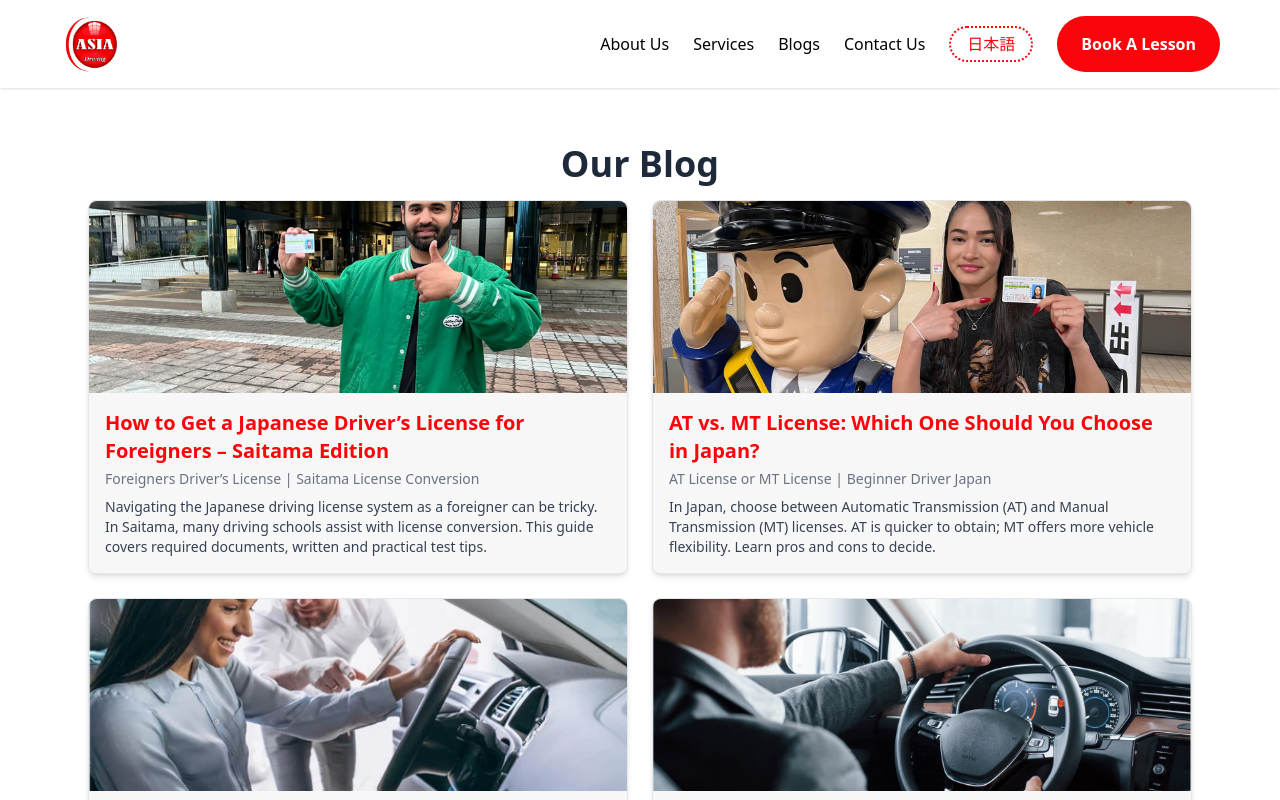
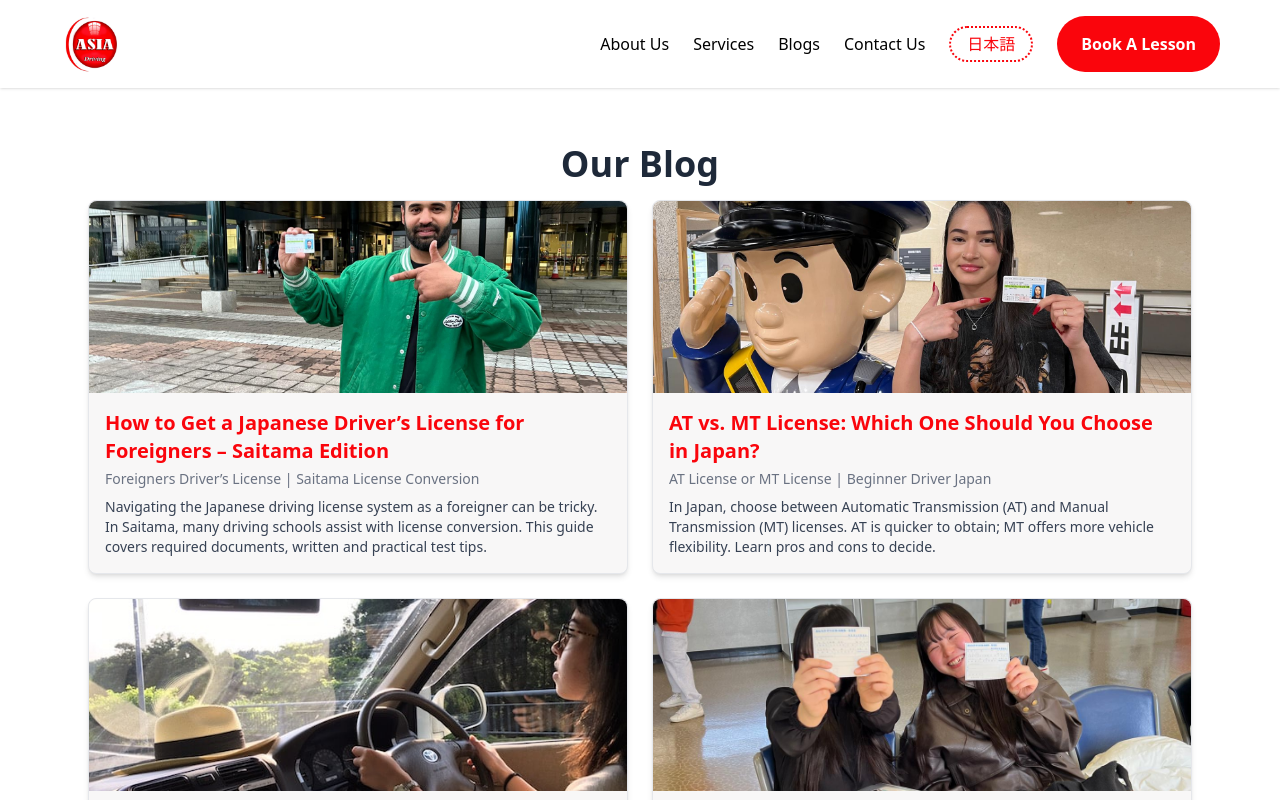
Before and after one commit to XumoyunObid/driving_school, a React (Vite) app: page /blogs in a window 1280 px wide. Shown: the top 800 px of the page. Built offline with nearby package versions, Linux system fonts and the light colour scheme.

Commit message:
blog details

```diff
--- a/src/Pages/Blogs/BlogDetail.jsx
+++ b/src/Pages/Blogs/BlogDetail.jsx
@@ -12,12 +12,11 @@ const posts = {
       image: "/image6.jpeg",
       alt: "Foreigners converting license in Japan",
       content: [
-        `Obtaining a Japanese driver's license as a foreigner can feel overwhelming. In Saitama, dedicated driving schools offer support for license conversion (外国免許切替).`,
-        `**Step 1: Document Preparation** – Gather your valid foreign license, passport, residence card, and translation certificate from JAF or authorized translator.`,
-        `**Step 2: Written Test** – Most schools provide bilingual study materials. Focus on road signs and local traffic rules.`,
-        `**Step 3: Practical Lessons** – Take driving lessons in AT or MT vehicles. Instructors will guide you through local road conditions and test routes.`,
-        `**Step 4: Final Exams** – Pass both the practical exam at the licensing center and the final classroom session.`,
-        `With proper preparation and support from Saitama driving schools, you can smoothly convert your license and hit the road confidently!`,
+        `Obtaining a Japanese driver's license as a foreigner can feel overwhelming, especially if you're new to the country and unfamiliar with the system. In Saitama, however, there are dedicated driving schools that specialize in helping non-Japanese residents with the license conversion process (外国免許切替). These schools offer guidance in English and other languages, making the experience smoother and less stressful.`,
+        `**Step 1: Document Preparation** – To begin the process, gather essential documents such as your valid foreign driver's license, passport, residence card (在留カード), and a certified translation of your license from JAF (Japan Automobile Federation) or an authorized translation agency. These are mandatory for submitting your application at the licensing center. Be sure to double-check expiration dates and make copies of all documents.`,
+        `**Step 2: Written Test** – The written exam focuses on Japanese traffic rules and signage. Many Saitama driving schools provide bilingual textbooks, practice quizzes, and mock exams to prepare students. Be sure to study the shapes and meanings of road signs and understand local safety laws. Keywords to focus on include "road signs in Japan," "bilingual driving exam," and "Japanese traffic rules."`,
+        `**Step 3: Practical Lessons** – After passing the written test, enroll in driving lessons using Automatic Transmission (AT) or Manual Transmission (MT) vehicles. Instructors guide students through local roads, simulated test routes, and specific scenarios like hill starts or emergency braking. These lessons build your confidence in handling real traffic in Japan.`,
+        `**Step 4: Final Exams** – At the end of your training, you'll take the official practical driving exam at the prefectural licensing center. You'll also attend a final classroom session covering safety procedures. With proper preparation and support from Saitama driving schools, you can smoothly convert your license and hit the road confidently!`,
       ],
     },
     {
@@ -26,37 +25,45 @@ const posts = {
       image: "/image1.jpeg",
       alt: "AT vs MT driving license in Japan",
       content: [
-        `In Japan, you choose between Automatic Transmission (AT) and Manual Transmission (MT) licenses.`,
-        `**AT License** – Easier lessons, shorter course, recommended for city driving and beginners.`,
-        `**MT License** – Allows driving both manual and automatic cars; ideal if you plan to rent varied vehicles.`,
-        `Consider your future needs: if you want flexibility, invest extra time for MT; otherwise AT is efficient.`,
+        `In Japan, you choose between two types of driving licenses: Automatic Transmission (AT) and Manual Transmission (MT). Each has pros and cons depending on your lifestyle, driving goals, and future plans.`,
+        `**AT License** – Easier to obtain, requiring fewer lessons and a shorter course. It's ideal for beginners, people who only plan to drive in urban areas, or those who want to get a license quickly. Most rental and city cars in Japan are automatic, so this license covers common use cases.`,
+        `**MT License** – More comprehensive and versatile. An MT license allows you to drive both manual and automatic cars, giving you greater flexibility. It’s useful if you expect to drive in rural areas, work in logistics or delivery, or plan to rent a car abroad where manuals are more common.`,
+        `**Conclusion** – If you want convenience and speed, go for AT. If you seek versatility and future-proofing your options, invest in the MT course. Driving schools in Saitama offer both courses with experienced instructors and flexible scheduling.`,
       ],
     },
     {
       id: "driving-school",
       title: "5 Tips for Choosing the Best Driving School in Saitama",
-      image: "/service4.webp",
+      image: "/image2.jpg",
       alt: "Choosing a driving school in Saitama",
       content: [
-        `Selecting the right driving school makes all the difference. Here are 5 tips for Saitama:`,
-        `1. Multilingual Instructors – Support in English, Chinese, or other languages.`,
-        `2. Flexible Scheduling – Evening/weekend classes to fit your timetable.`,
-        `3. Reputation – Read online reviews and ask for alumni feedback.`,
-        `4. Vehicle Types – Ensure they offer both AT and MT cars.`,
-        `5. Pricing & Bonuses – Look for transparent pricing and periodic discounts.`,
+        `Choosing the right driving school is key to getting your Japanese license efficiently and confidently. Saitama has several options, but it's important to compare them before enrolling.`,
+        `1. **Multilingual Instructors** – Look for schools with instructors who speak English, Chinese, or other languages. Clear communication helps you learn better and faster.`,
+        `2. **Flexible Scheduling** – Find a school that offers classes during evenings, weekends, or holidays. This flexibility is essential for working professionals and students.`,
+        `3. **Reputation & Reviews** – Check online reviews on Google Maps or social media, and ask for feedback from previous students. A school with a solid reputation is more likely to provide quality instruction.`,
+        `4. **Vehicle Options** – Ensure the school provides both AT and MT cars. This lets you choose the type of license that suits your needs.`,
+        `5. **Transparent Pricing** – Watch out for hidden costs. Compare fees, ask about retake charges, and look for seasonal promotions or referral bonuses.`,
+        `By considering these factors, you’ll find a reliable driving school in Saitama that fits your goals, budget, and schedule.`,
       ],
     },
     {
       id: "cost-guide",
       title:
         "Complete Guide to Cost, Duration & Steps for Getting a Driver’s License in Japan",
-      image: "/service2.avif",
+      image: "/image5.jpeg",
       alt: "Cost and steps to get a license in Japan",
       content: [
-        `Wondering about cost and duration? Typical Saitama driving school fees range from ¥200,000 to ¥300,000 for AT courses.`,
-        `**Duration** – 2 to 3 months on average, depending on lesson frequency.`,
-        `**Steps**: 1) Enrollment & Eye Test, 2) Classroom Lectures, 3) Practical Lessons, 4) Mock Exams, 5) Final Practical & Written Exams.`,
-        `Budget for extra fees: license center fees (~¥5,000) and translation service (~¥3,000).`,
+        `Are you wondering how much it costs to get a Japanese driver's license and how long the process takes? Here's a complete guide for those planning to attend driving school in Saitama.`,
+        `**Typical Cost** – The price for an Automatic Transmission (AT) license course ranges from ¥200,000 to ¥300,000. Manual Transmission (MT) courses may be slightly more expensive. This cost usually includes enrollment, lessons, exams, and materials.`,
+        `**Average Duration** – Most students complete the process in 2 to 3 months, depending on lesson frequency and personal schedule. Intensive courses may shorten this period, but flexibility is key.`,
+        `**Steps Involved**:
+        1) Eye test and school registration
+        2) Classroom lectures on traffic laws
+        3) Practical driving lessons
+        4) Internal mock tests
+        5) Final written and practical exams at the licensing center`,
+        `**Additional Expenses** – Budget extra for translation services (~¥3,000) and licensing center fees (~¥5,000). Some students also pay for extra practice lessons or retakes.`,
+        `Driving schools in Saitama often run promotions and payment plans, so shop around to find the best value. With preparation and persistence, you’ll earn your Japanese license and drive confidently in no time.`,
       ],
     },
   ],
@@ -67,12 +74,11 @@ const posts = {
       image: "/image6.jpeg",
       alt: "外国人の日本免許切替",
       content: [
-        `外国人が日本の運転免許を取得するのは簡単ではありません。埼玉県内の教習所では外国免許切替をサポートしています。`,
-        `**ステップ1：書類準備** – 外国免許、パスポート、在留カード、JAF翻訳証明書を用意。`,
-        `**ステップ2：学科試験** – 教習所が提供する日本語／英語の教材で勉強。標識と交通ルールが重要。`,
-        `**ステップ3：実技教習** – ATまたはMT車で練習。試験コースや地元の道路状況に慣れるまで指導。`,
-        `**ステップ4：卒業検定** – 運転免許センターでの実技試験と最後の教習修了。`,
-        `これらのステップを踏めば、埼玉でスムーズに免許切替が完了します！`,
+        `外国人が日本で運転免許を取得するのは、特に制度や手順に慣れていない場合には大変に感じられるかもしれません。しかし、埼玉県内には外国人向けに特化した教習所があり、英語など多言語に対応して丁寧にサポートしてくれるため、スムーズに進められます。`,
+        `**ステップ1：書類準備** – 有効な外国免許証、パスポート、在留カード（レジデンスカード）、およびJAFまたは認定翻訳業者による免許証の翻訳証明書を準備します。これらは運転免許センターでの手続きに必要不可欠です。`,
+        `**ステップ2：学科試験** – 日本の交通ルールや標識に関する基礎知識が問われます。埼玉の教習所では、日本語と英語のテキストや模擬試験を提供しており、効率的に学習できます。特に道路標識と優先ルールの理解が重要です。`,
+        `**ステップ3：実技教習** – 学科試験合格後、ATまたはMT車での運転練習が始まります。インストラクターが地元の道路や試験コースに沿って丁寧に指導し、急ブレーキや坂道発進といった実践的な運転スキルを身につけることができます。`,
+        `**ステップ4：卒業検定** – 教習が完了すると、運転免許センターで実技試験を受けます。また、交通安全に関する最終講習も実施されます。埼玉の教習所のサポートを受ければ、自信を持って免許取得に臨めます。`,
       ],
     },
     {
@@ -81,36 +87,42 @@ const posts = {
       image: "/image1.jpeg",
       alt: "ATとMT免許の違い",
       content: [
-        `日本ではAT免許とMT免許の2種類があります。`,
-        `**AT免許** – 短期間で取得でき、市街地運転に最適。`,
-        `**MT免許** – すべての車種を運転可能。将来の選択肢を広げたい人向け。`,
-        `自分のライフスタイルに合わせて選びましょう。`,
+        `日本で運転免許を取得する際には、AT（オートマ）とMT（マニュアル）の2種類から選ぶ必要があります。それぞれの特徴を理解して、自分に合ったものを選びましょう。`,
+        `**AT免許** – 操作が簡単で、取得までの期間が短くて済みます。市街地での運転や初心者に向いており、通勤や買い物などの日常使いにも最適です。`,
+        `**MT免許** – マニュアル車とオートマ車の両方を運転できます。将来的に地方での運転や、物流関係の仕事、海外での運転を考えている方にはMTがおすすめです。`,
+        `**まとめ** – 都会での生活や手軽さを重視するならAT、運転スキルの幅を広げたいならMTを選びましょう。埼玉の教習所ではどちらにも対応しています。`,
       ],
     },
     {
       id: "driving-school",
       title: "埼玉で人気の自動車教習所を選ぶ5つのポイント",
-      image: "/service4.webp",
+      image: "/image2.jpg",
       alt: "埼玉の教習所の選び方",
       content: [
-        `教習所選びは免許取得の要です。埼玉で押さえる5つのポイント：`,
-        `1. 多言語インストラクター – 英語、中国語対応の有無。`,
-        `2. 柔軟なスケジュール – 仕事帰りや週末に受講可能か。`,
-        `3. 口コミ・評判 – 卒業生の声をチェック。`,
-        `4. 車種ラインナップ – AT／MT両方対応か。`,
-        `5. 価格透明性 – 追加費用がないか確認。`,
+        `教習所の選び方は、免許取得の成否を大きく左右します。埼玉で信頼できる教習所を選ぶための5つのポイントをご紹介します。`,
+        `1. **多言語インストラクター** – 英語や中国語に対応している教習所を選べば、安心して学べます。`,
+        `2. **柔軟なスケジュール** – 夜間や週末に授業が受けられるか確認しましょう。忙しい人には重要なポイントです。`,
+        `3. **口コミ・評判** – GoogleレビューやSNSでの評判をチェックし、卒業生の声を参考にするのがおすすめです。`,
+        `4. **車種ラインナップ** – ATとMTの両方を提供しているかどうか確認してください。選択肢が広がります。`,
+        `5. **価格透明性** – コース料金に含まれる内容や、追加費用の有無を事前に確認しましょう。特典やキャンペーン情報も要チェックです。`,
       ],
     },
     {
       id: "cost-guide",
       title: "日本の運転免許取得にかかる費用・期間・ステップ【完全ガイド】",
-      image: "/service2.avif",
+      image: "/image5.jpeg",
       alt: "日本の免許取得にかかる費用",
       content: [
-        `埼玉のATコース費用は約20万～30万円が相場です。`,
-        `**期間** – 週数回の教習で2～3ヶ月程度。`,
-        `**流れ**：1) 入校・視力検査 2) 学科講習 3) 実技教習 4) 卒業検定 5) 免許センター試験。`,
-        `追加費用：センター手数料（約5,000円）、翻訳料（約3,000円）を想定。`,
+        `日本の運転免許を取得するには、費用や期間、必要な手続きについてあらかじめ理解しておくことが大切です。ここでは、埼玉で教習所に通う場合の一般的な流れをご紹介します。`,
+        `**費用の目安** – ATコースは約20万～30万円、MTコースは若干高めです。この費用には教習料、教材、試験料などが含まれます。`,
+        `**期間の目安** – 通常、2～3ヶ月で免許取得が可能です。集中コースを利用すれば、より短期間での取得も可能です。`,
+        `**取得までのステップ**：
+        1) 入校・視力検査
+        2) 学科講習（交通ルール・安全知識）
+        3) 実技教習
+        4) 模擬試験
+        5) 最終実技・学科試験`,
+        `**追加費用** – 翻訳証明書（約3,000円）、免許センターの手数料（約5,000円）などもかかります。必要に応じて補習料や再試験料も見込んでおきましょう。`,
       ],
     },
   ],
@@ -149,10 +161,16 @@ const BlogDetail = () => {
       <h1 className="text-3xl font-bold text-[var(--main-color)] mb-4">
         {post.title}
       </h1>
-      <img src={post.image} alt={post.alt} className="w-full rounded-lg mb-6" />
+      <img
+        src={post.image}
+        alt={post.alt}
+        className="w-full rounded-lg mb-6 md:h-[500px] object-cover"
+      />
       <div className="prose prose-lg">
         {post.content.map((line, i) => (
-          <p key={i} className="text-lg">{line}</p>
+          <p key={i} className="text-lg">
+            {line}
+          </p>
         ))}
       </div>
     </div>
--- a/src/Pages/Blogs/BlogsJa.jsx
+++ b/src/Pages/Blogs/BlogsJa.jsx
@@ -25,7 +25,7 @@ const blogPosts = [
     id: "driving-school",
     title: "埼玉でおすすめの自動車教習所を選ぶための5つのポイント",
     tag: "埼玉 教習所 | 教習所 比較",
-    image: "/service4.webp",
+    image: "/image2.jpg",
     alt: "埼玉の教習所選び",
     summary:
       "適切な教習所を選ぶことで、スムーズに免許取得を進めることができます。多言語対応、柔軟なスケジュール、評判、料金などを考慮して、最適な教習所を見つけるための5つのポイントを紹介します。",
@@ -34,7 +34,7 @@ const blogPosts = [
     id: "cost-guide",
     title: "日本の運転免許取得にかかる費用・期間・ステップ【完全ガイド】",
     tag: "日本 免許費用 | 教習所 費用・プロセス",
-    image: "/service2.avif",
+    image: "/image5.jpeg",
     alt: "日本の免許取得の費用とステップ",
     summary:
       "日本で運転免許を取得するには、どれくらいの費用と期間がかかるのでしょうか？本記事では、学科試験から卒業までのステップと、埼玉や全国の平均費用を解説します。",
@@ -43,7 +43,7 @@ const blogPosts = [
 
 const BlogsEn = () => {
   const navigate = useNavigate();
-  const handleClick = (id) => navigate(`/blogs/${id}`);
+  const handleClick = (id) => navigate(`/ja/blogs/${id}`);
 
   return (
     <div className="px-6 py-10 max-w-6xl mx-auto text-gray-800">
--- a/src/Pages/Blogs/BogsEn.jsx
+++ b/src/Pages/Blogs/BogsEn.jsx
@@ -26,7 +26,7 @@ const blogPosts = [
     id: "driving-school",
     title: "5 Tips for Choosing the Best Driving School in Saitama",
     tag: "Driving School Saitama | School Comparison",
-    image: "/service4.webp",
+    image: "/image2.jpg",
     alt: "Choosing a driving school in Saitama",
     summary:
       "Choosing the right driving school ensures smooth license acquisition. Consider multilingual instructors, flexible schedules, reputation, and cost. Here are five tips to find the best school.",
@@ -36,7 +36,7 @@ const blogPosts = [
     title:
       "Complete Guide to Cost, Duration & Steps for Getting a Driver’s License in Japan",
     tag: "Japan License Cost | School Fees & Process",
-    image: "/service2.avif",
+    image: "/image5.jpeg",
     alt: "Cost and steps to get a license in Japan",
     summary:
       "Wondering about cost and time for a Japanese driver’s license? This post details every step—from written test to graduation—and average fees in Saitama and nationwide.",
```
